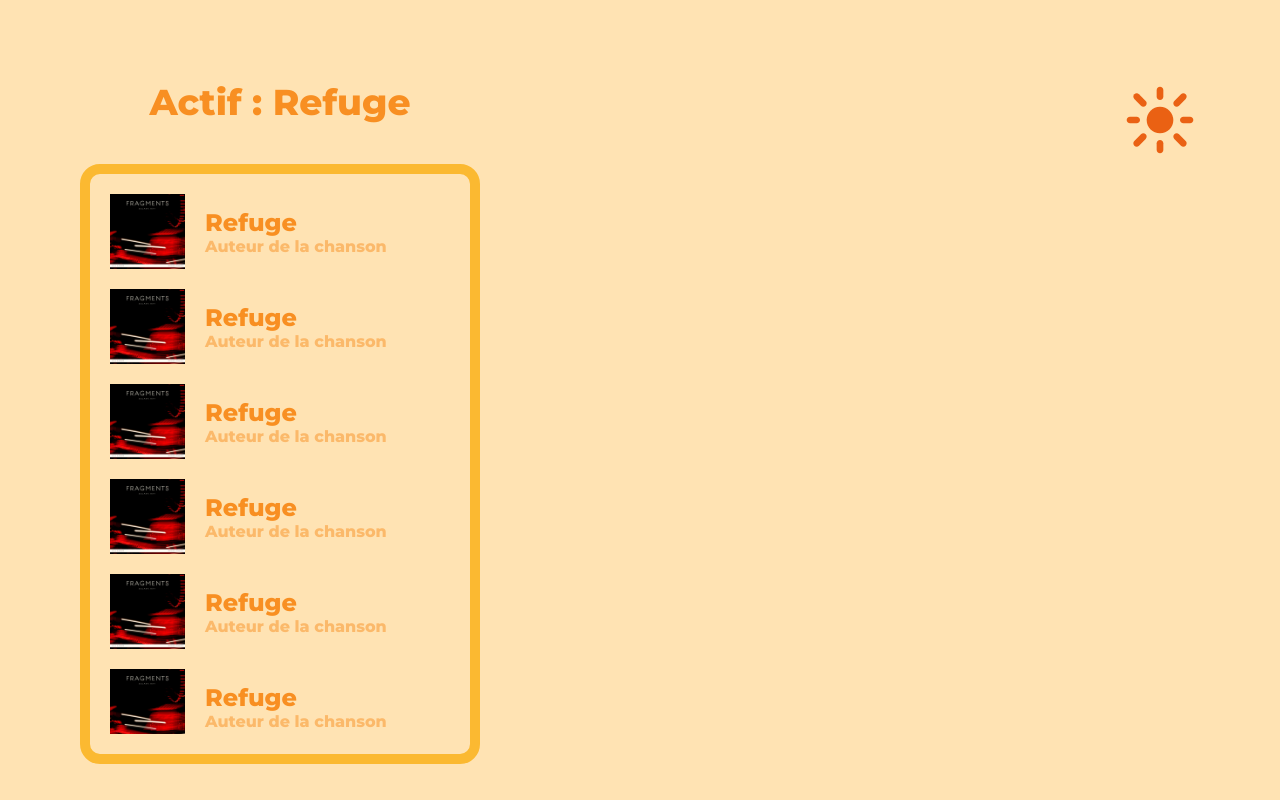
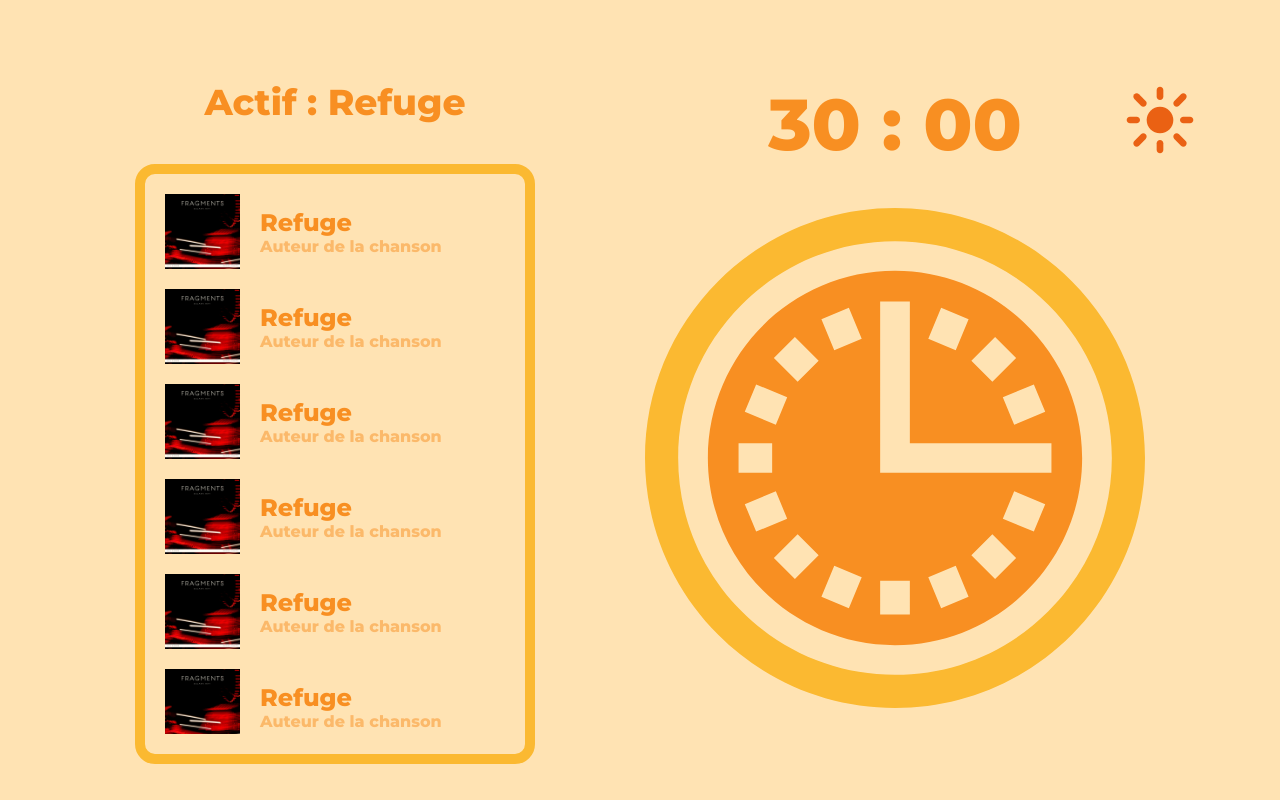
Before and after one commit to Hoyazen/alarm-app, a Next.js app: page / in a window 1280 px wide. Built offline with nearby package versions, Linux system fonts and the light colour scheme.

Commit message:
clock component

```diff
--- /dev/null
+++ b/src/app/components/clock/clock.jsx
@@ -0,0 +1,23 @@
+"use client";
+
+import { DarkModeContext } from "../../context/DarkModeProvider";
+import { useContext } from "react";
+
+import styles from "./clock.module.css"
+
+function Clock() {
+    const { darkMode } = useContext(DarkModeContext);
+
+    return (
+        <div className={styles.clockContainer}>
+            <p className={darkMode ? `${styles.time} ${styles.timeDark}` : `${styles.time} ${styles.timeLight}`}>30 : 00</p>
+
+            <svg className={styles.clock} xmlns="http://www.w3.org/2000/svg" viewBox="0 0 512 512">
+                <path className={darkMode ? `${styles.clockInside} ${styles.clockInsideDark}` : `${styles.clockInside} ${styles.clockInsideLight}`} d="M256.001,64.372C150.337,64.372,64.373,150.336,64.373,256s85.964,191.628,191.628,191.628S447.629,361.664,447.629,256S361.665,64.372,256.001,64.372z M398.183,180.645l11.64,28.102l-31.783,13.165l-11.64-28.102L398.183,180.645z M358.523,131.97l21.508,21.508l-24.325,24.326l-21.508-21.508L358.523,131.97z M303.254,102.176l28.102,11.64l-13.165,31.783l-28.102-11.64L303.254,102.176z M113.818,180.645l31.783,13.165l-11.64,28.102l-31.783-13.165L113.818,180.645z M95.804,240.791h34.402v30.417H95.804V240.791z M113.818,331.355l-11.64-28.102l31.783-13.165l11.64,28.102L113.818,331.355z M153.479,380.03l-21.508-21.508l24.325-24.326l21.508,21.508L153.479,380.03z M156.296,177.803l-24.325-24.326l21.508-21.508l24.325,24.326L156.296,177.803z M208.747,409.823l-28.102-11.64l13.165-31.783l28.102,11.64L208.747,409.823z M193.81,145.6l-13.165-31.783l28.102-11.64l13.165,31.783L193.81,145.6z M271.21,416.197h-30.417v-34.402h30.417V416.197z M303.254,409.823L290.09,378.04l28.102-11.64l13.165,31.783L303.254,409.823z M358.523,380.03l-24.325-24.326l21.508-21.508l24.325,24.326L358.523,380.03z M398.183,331.355L366.4,318.191l11.64-28.102l31.783,13.165L398.183,331.355z M240.792,271.209V95.803h30.417v144.988h144.988v30.417H240.792z" />
+                <path className={darkMode ? `${styles.clockOutside} ${styles.clockOutsideDark}` : `${styles.clockOutside} ${styles.clockOutsideLight}`} d="M437.02,74.98C388.668,26.628,324.381,0,256.001,0S123.334,26.628,74.982,74.98C26.631,123.333,0.001,187.619,0.001,256c0,68.381,26.629,132.668,74.98,181.02S187.62,512,256,512c68.38,0,132.667-26.628,181.019-74.98c48.351-48.352,74.98-112.639,74.98-181.02S485.371,123.333,437.02,74.98z M413.01,413.009c-41.939,41.938-97.699,65.036-157.009,65.036S140.93,454.949,98.992,413.009S33.956,315.31,33.956,256S57.052,140.929,98.992,98.991c41.939-41.938,97.699-65.036,157.009-65.036S371.072,57.051,413.01,98.991C454.949,140.93,478.046,196.69,478.046,256S454.95,371.071,413.01,413.009z" />
+            </svg>
+        </div>
+    )
+}
+
+export default Clock;
--- /dev/null
+++ b/src/app/components/clock/clock.module.css
@@ -0,0 +1,40 @@
+.clockContainer {
+    display: flex;
+    flex-direction: column;
+    align-items: center;
+    gap: 40px;
+}
+
+.time {
+    font-size: 72px;
+    font-weight: 800;
+}
+
+.timeLight {
+    color: var(--main-light-color);
+}
+
+.timeDark {
+    color: var(--main-dark-color);
+}
+
+.clock {
+    width: 500px;
+    height: 500px;
+}
+
+.clockOutsideLight {
+    fill: var(--border-light-color);
+}
+
+.clockOutsideDark {
+    fill: var(--border-dark-color);
+}
+
+.clockInsideLight {
+    fill: var(--main-light-color);
+}
+
+.clockInsideDark {
+    fill: var(--main-dark-color);
+}
--- a/src/app/page.jsx
+++ b/src/app/page.jsx
@@ -3,6 +3,7 @@ import Background from './components/background/background';
 import DarkModeButton from './components/dark-mode-button/darkModeButton';
 import styles from './page.module.css';
 import SongsList from './components/songs-list/songsList';
+import Clock from './components/clock/clock';
 
 export default function Home() {
   return (
@@ -12,6 +13,7 @@ export default function Home() {
           <div className={styles.app}>
             <DarkModeButton />
             <SongsList />
+            <Clock />
           </div>
       </DarkModeProvider>
     </main>
--- a/src/app/page.module.css
+++ b/src/app/page.module.css
@@ -2,6 +2,7 @@
     position: relative;
     display: flex;
     flex-direction: row;
+    justify-content: space-around;
     height: 100vh;
     width: 100%;
     padding: 80px;
```
